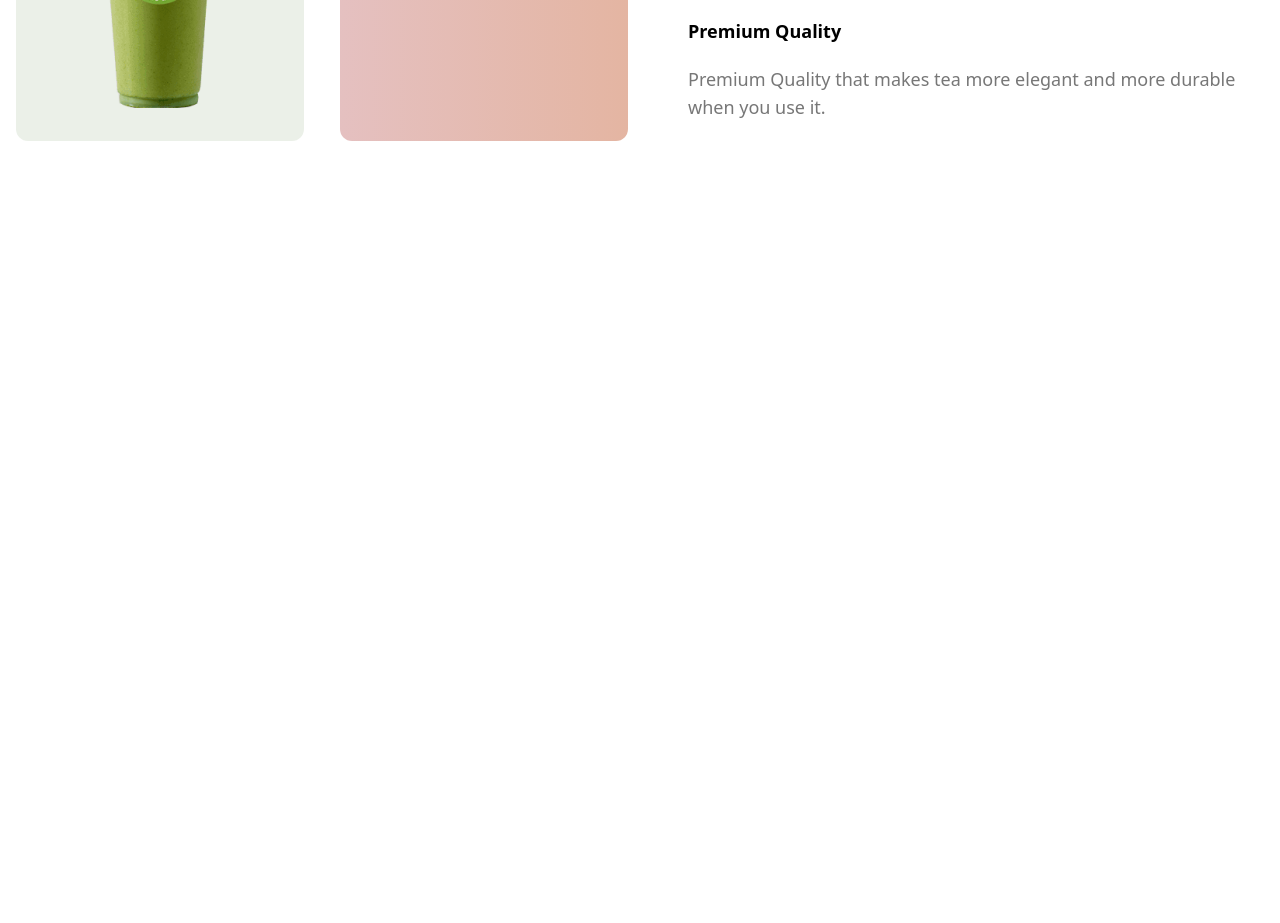
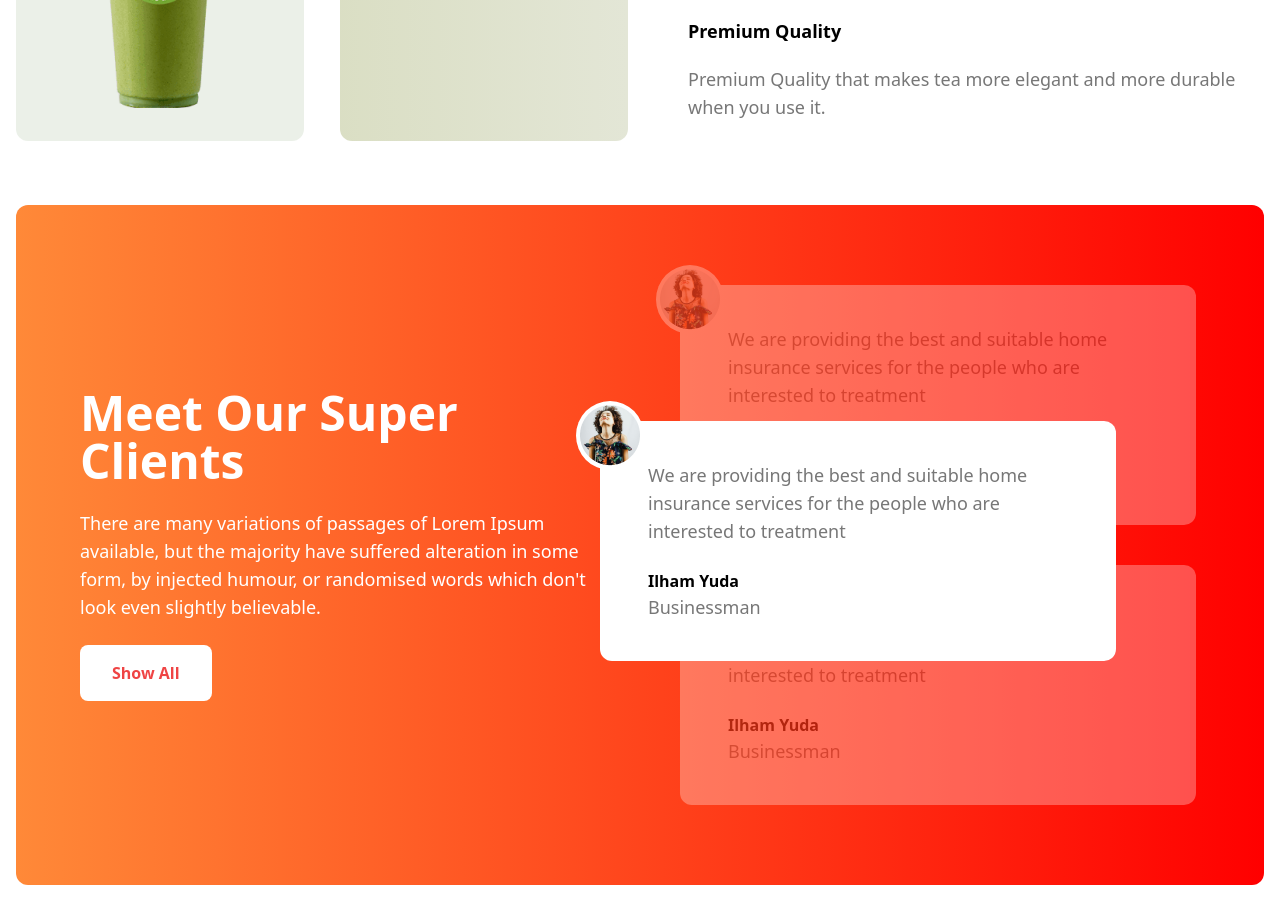
Before and after one commit to MizanRbf/tea-house, a plain HTML site: page index.html in a window 1280 px wide. Shown: the part 1518-2441 px from the top of the page. Before the commit the page ends 1803 px from the top, so only its background shows below. Drawn offline with nearby package versions, Linux system fonts and the light colour scheme.

Commit message:
client section done

```diff
--- a/index.html
+++ b/index.html
@@ -1,5 +1,6 @@
 <!DOCTYPE html>
 <html lang="en">
+
 <head>
   <meta charset="UTF-8">
   <meta name="viewport" content="width=device-width, initial-scale=1.0">
@@ -10,7 +11,9 @@
   <link rel="preconnect" href="https://fonts.gstatic.com" crossorigin>
   <link href="https://fonts.googleapis.com/css2?family=Manrope:wght@200..800&display=swap" rel="stylesheet">
   <!-- Font Awesome cdn -->
-<link rel="stylesheet" href="https://cdnjs.cloudflare.com/ajax/libs/font-awesome/6.7.2/css/all.min.css" integrity="sha512-Evv84Mr4kqVGRNSgIGL/F/aIDqQb7xQ2vcrdIwxfjThSH8CSR7PBEakCr51Ck+w+/U6swU2Im1vVX0SVk9ABhg==" crossorigin="anonymous" referrerpolicy="no-referrer" />
+  <link rel="stylesheet" href="https://cdnjs.cloudflare.com/ajax/libs/font-awesome/6.7.2/css/all.min.css"
+    integrity="sha512-Evv84Mr4kqVGRNSgIGL/F/aIDqQb7xQ2vcrdIwxfjThSH8CSR7PBEakCr51Ck+w+/U6swU2Im1vVX0SVk9ABhg=="
+    crossorigin="anonymous" referrerpolicy="no-referrer" />
   <!-- Tailwind cdn -->
   <script src="https://cdn.tailwindcss.com"></script>
   <script>
@@ -25,11 +28,12 @@
     }
   </script>
 </head>
+
 <body>
   <!-- h1- class="text-5xl md:text-7xl font-bold  -->
   <!--P-  class="text-lg font-medium text-[#777777]" -->
 
-  <div class="max-w-screen-xl my-0 mx-auto box-border px-4">
+  <div class=" manrope max-w-screen-xl my-0 mx-auto box-border px-4">
     <!-- Header Start -->
     <header class="md:flex lg:flex items-center gap-3 text-center md:text-left">
       <div class="space-y-7">
@@ -38,16 +42,19 @@
           tea time at The <br> Tea House</h1>
 
         <!-- Header Description -->
-        <p class="text-lg font-medium text-[#777777]">Tea and Botanical Solutions Supplier Give Optimum Satisfaction To Your Taste Buds.</p>
+        <p class="text-lg font-medium text-[#777777]">Tea and Botanical Solutions Supplier Give Optimum Satisfaction To
+          Your Taste Buds.</p>
         <!-- Header btn -->
-        <button class="bg-gradient-to-r from-[#FF0000] to-[#FF8938] text-[#FFFFFF] p-5 rounded-lg">Explore More <i class="fa-solid fa-arrow-right -rotate-45 text-lg"></i></button>
+        <button class="bg-gradient-to-r from-[#FF0000] to-[#FF8938] text-[#FFFFFF] p-5 rounded-lg">Explore More <i
+            class="fa-solid fa-arrow-right -rotate-45 text-lg"></i></button>
       </div>
       <!-- Header Image -->
       <div class="relative">
         <img class=" w-full" src="images/banner.png" alt="">
 
         <!-- Header Card -->
-       <div class="text-left absolute flex items-center gap-2 bg-white shadow-md p-6 rounded-lg top-72 md:top-72 lg:top-96 left-28 md:left-20 lg:left-36">
+        <div
+          class="text-left absolute flex items-center gap-2 bg-white shadow-md p-6 rounded-lg top-72 md:top-72 lg:top-96 left-28 md:left-20 lg:left-36">
           <!-- icon -->
           <div>
             <i class="fa-solid fa-star text-orange-400"></i>
@@ -68,37 +75,47 @@
       <section class="text-center">
         <h1 class="text-3xl md:text-5xl font-bold">Our Featured Products</h1>
         <br>
-     <p class="text-lg font-medium text-[#777777]">There are many variations of passages of Lorem Ipsum available, but the majority have suffered alteration in some form, by injected humour, or randomised words which don't look even slightly believable. </p>
+        <p class="text-lg font-medium text-[#777777]">There are many variations of passages of Lorem Ipsum available,
+          but the majority have suffered alteration in some form, by injected humour, or randomised words which don't
+          look even slightly believable. </p>
         <br>
         <!-- Featured Card Container -->
         <div class="text-center md:grid md:grid-cols-2 lg:grid lg:grid-cols-4 gap-6 mx-auto space-y-4">
           <!-- Card-1 -->
-        <div class="bg-gradient-to-b from-[#F4F4F4] to-[#F4F4F4] flex flex-col justify-center p-4 rounded-lg space-y-4 min-w-64">
+          <div
+            class="bg-gradient-to-b from-[#F4F4F4] to-[#F4F4F4] flex flex-col justify-center p-4 rounded-lg space-y-4 min-w-64">
             <div><img class="w-28 mx-auto" src="images/tea-1.png" alt=""></div>
             <h1 class="text-lg font-bold">Milk Tea</h1>
             <p class="text-xs font-medium text-[#777777]">Creamer could be replaced
-              <br> by fresh milk</p>
+              <br> by fresh milk
+            </p>
           </div>
           <!-- Card-2 -->
-        <div class="bg-gradient-to-b from-[#F4F4F4] to-[#F4F4F4] flex flex-col justify-center p-4 rounded-lg space-y-4 min-w-64">
+          <div
+            class="bg-gradient-to-b from-[#F4F4F4] to-[#F4F4F4] flex flex-col justify-center p-4 rounded-lg space-y-4 min-w-64">
             <div><img class=" mx-auto w-28" src="images/tea-2.png" alt=""></div>
             <h1 class="text-lg font-bold">Milk Tea</h1>
             <p class="text-xs font-medium text-[#777777]">Creamer could be replaced
-            <br> by fresh milk</p>
+              <br> by fresh milk
+            </p>
           </div>
           <!-- Card-3 -->
-        <div class="bg-gradient-to-b from-[#F4F4F4] to-[#F4F4F4] flex flex-col justify-center p-4 rounded-lg space-y-4 min-w-64">
+          <div
+            class="bg-gradient-to-b from-[#F4F4F4] to-[#F4F4F4] flex flex-col justify-center p-4 rounded-lg space-y-4 min-w-64">
             <div><img class=" mx-auto w-28" src="images/tea-3.png" alt=""></div>
             <h1 class="text-lg font-bold">Milk Tea</h1>
             <p class="text-xs font-medium text-[#777777]">Creamer could be replaced
-            <br> by fresh milk</p>
+              <br> by fresh milk
+            </p>
           </div>
           <!-- Card-4 -->
-        <div class="bg-gradient-to-b from-[#F4F4F4] to-[#F4F4F4] flex flex-col justify-center p-4 rounded-lg space-y-4 min-w-64">
+          <div
+            class="bg-gradient-to-b from-[#F4F4F4] to-[#F4F4F4] flex flex-col justify-center p-4 rounded-lg space-y-4 min-w-64">
             <div><img class=" mx-auto w-28" src="images/tea-4.png" alt=""></div>
             <h1 class="text-lg font-bold">Milk Tea</h1>
             <p class="text-xs font-medium text-[#777777]">Creamer could be replaced
-            <br> by fresh milk</p>
+              <br> by fresh milk
+            </p>
           </div>
         </div>
       </section>
@@ -108,34 +125,101 @@
         <!-- Tea Content -->
         <div class="space-y-5 md:w-1/2 lg:max-w-xl mb-5">
           <h1 class="text-3xl md:text-3xl lg:text-5xl font-bold">Great Tea, Freshly Presented</h1>
-  <p class="text-lg md:text-sm lg:text-lg font-medium text-[#777777]">The meaning of gong cha is chanese is to provide the best tea to emperor from all possessions . It represents the highest quality and self expectation. Establishing in 2006, Gong cha had been deeply appreciated by its custoers  because of good words of mouth and unique customized service orginated from Taiwan.</p>
+          <p class="text-lg md:text-sm lg:text-lg font-medium text-[#777777]">The meaning of gong cha is chanese is to
+            provide the best tea to emperor from all possessions . It represents the highest quality and self
+            expectation. Establishing in 2006, Gong cha had been deeply appreciated by its custoers because of good
+            words of mouth and unique customized service orginated from Taiwan.</p>
           <h3 class="text-lg font-bold">Unique Taste</h3>
-  <p class="text-lg font-medium text-[#777777] md:text-sm lg:text-lg">A Unique and different style from other teapots gives a luxurious and minimalist impression</p>
+          <p class="text-lg font-medium text-[#777777] md:text-sm lg:text-lg">A Unique and different style from other
+            teapots gives a luxurious and minimalist impression</p>
           <h3 class="text-lg font-bold">Premium Quality</h3>
-  <p class="text-lg font-medium text-[#777777] md:text-sm lg:text-lg">Premium Quality that makes tea more elegant and more durable when you use it.</p>
+          <p class="text-lg font-medium text-[#777777] md:text-sm lg:text-lg">Premium Quality that makes tea more
+            elegant and more durable when you use it.</p>
         </div>
 
         <!-- Tea Card Container -->
         <div class="grid grid-cols-2 grid-rows-3 gap-x-6 gap-y-6 lg:w-2/4">
 
           <!-- card-1 -->
-            <div class="bg-gradient-to-r from-[#daa6a6bb] to-[#e4b5a2] rounded-xl max-w-60 md:max-w-64 lg:max-w-72"></div>
+          <div class="bg-gradient-to-r from-[#e6a52323] to-[#ebd7d077] rounded-xl max-w-60 md:max-w-64 lg:max-w-72">
+          </div>
           <!-- card-2 -->
-             <div class=" row-span-2 bg-[#e6a5231f] rounded-xl max-w-60 md:max-w-64 lg:max-w-72 flex items-center justify-center p-4">
+          <div
+            class=" row-span-2 bg-[#e6a5231f] rounded-xl max-w-60 md:max-w-64 lg:max-w-72 flex items-center justify-center p-4">
             <img src="images/fresh-1.png" alt="">
           </div>
           <!-- card-3 -->
-             <div class=" row-span-2 bg-[#5e86431f] rounded-xl max-w-60 flex items-center justify-center md:max-w-64 lg:max-w-72 p-4">
+          <div
+            class=" row-span-2 bg-[#5e86431f] rounded-xl max-w-60 flex items-center justify-center md:max-w-64 lg:max-w-72 p-4">
             <img src="images/fresh-2.png" alt="">
           </div>
           <!-- card-4 -->
-             <div class="bg-gradient-to-r from-[#daa6a6b4] to-[#e4b5a2] rounded-xl max-w-60 md:max-w-64 lg:max-w-72"></div>
+          <div class="bg-gradient-to-r from-[#c2c99d9a] to-[#e3e6d6] rounded-xl max-w-60 md:max-w-64 lg:max-w-72"></div>
         </div>
       </section>
 
       <!-- Client Section -->
       <section>
+        <div class="py-20 px-16 bg-gradient-to-r from-[#FF8938] to-[#FF0000] grid grid-cols-1 md:grid-cols-2 gap-20 rounded-xl">
 
+          <!-- Client Content -->
+          <div class="flex items-center">
+            <div class="">
+              <h1 class="text-white text-3xl md:text-3xl lg:text-5xl font-bold">Meet Our Super Clients</h1>
+              <br>
+              <p class="text-lg md:text-sm lg:text-lg font-medium text-white">There are many variations of passages of Lorem Ipsum available, but the majority have suffered alteration in some form, by injected humour, or randomised words which don't look even slightly believable. </p>
+              <br>
+              <button Class="bg-white text-red-500 rounded-lg py-4 px-8 font-bold">Show All</button>
+           </div>
+          </div>
+
+          <!-- Client Cards -->
+          <div class="relative mr-1">
+
+            <!-- Card 1 -->
+            <div class="bg-white py-10 px-12 rounded-xl relative mb-10 opacity-[30%]">
+              <!-- Client Image -->
+              <div class=" bg-white p-1 rounded-[50%] absolute -top-5 -left-6">
+                <img src="images/client.png" alt="">
+              </div>
+              <p class="text-lg md:text-sm lg:text-lg font-medium text-[#777777]">We are providing the best and suitable home insurance services for the people who are interested to treatment</p>
+              <br>
+              <h3 class="text-base font-bold">Ilham Yuda</h3>
+
+              <p class="text-lg md:text-sm lg:text-lg font-medium text-[#777777]">Businessman</p>
+
+            </div>
+
+            <!-- Card 2 -->
+            <div class="bg-white py-10 px-12 rounded-xl relative opacity-[30%]">
+              <!-- Client Image -->
+              <div class=" bg-white p-1 rounded-[50%] absolute -top-5 -left-6">
+                <img src="images/client.png" alt="">
+              </div>
+              <p class="text-lg md:text-sm lg:text-lg font-medium text-[#777777]">We are providing the best and suitable home insurance services for the people who are interested to treatment</p>
+              <br>
+              <h3 class="text-base font-bold">Ilham Yuda</h3>
+              <p class="text-lg md:text-sm lg:text-lg font-medium text-[#777777]">Businessman</p>
+
+            </div>
+
+            <!-- Card 3 -->
+            <div class="absolute bottom-36 -left-20 right-20 ">
+              <div class="bg-white py-10 px-12 rounded-xl relative">
+                <!-- Client Image -->
+                <div class=" bg-white p-1 rounded-[50%] absolute -top-5 -left-6">
+                  <img src="images/client.png" alt="">
+                </div>
+                <p class="text-lg md:text-sm lg:text-lg font-medium text-[#777777]">We are providing the best and suitable home insurance services for the people who are interested to treatment</p>
+                <br>
+                <h3 class="text-base font-bold">Ilham Yuda</h3>
+                <p class="text-lg md:text-sm lg:text-lg font-medium text-[#777777]">Businessman</p>
+
+              </div>
+
+            </div>
+          </div>
+        </div>
       </section>
 
       <!-- News Section -->
@@ -150,4 +234,5 @@
     </footer>
   </div>
 </body>
+
 </html>
```
Lines whose indentation alone changed are shown as unchanged.
